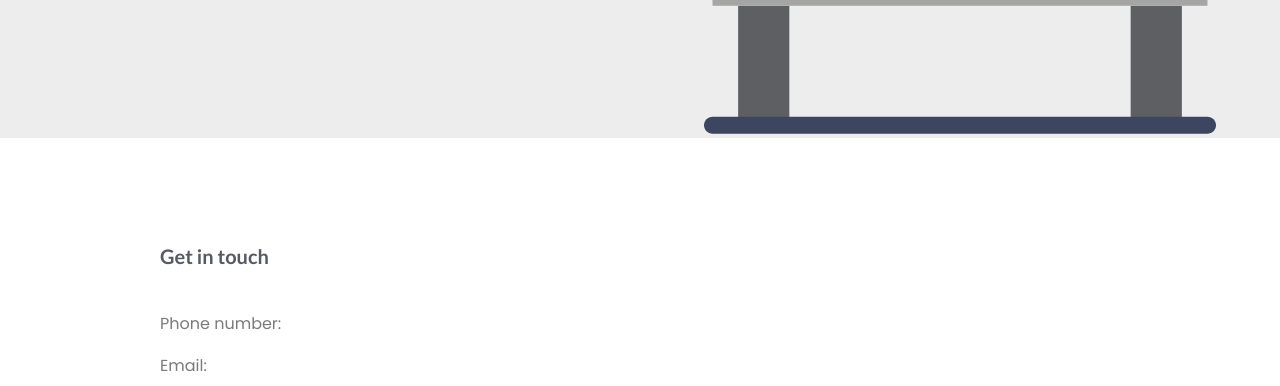
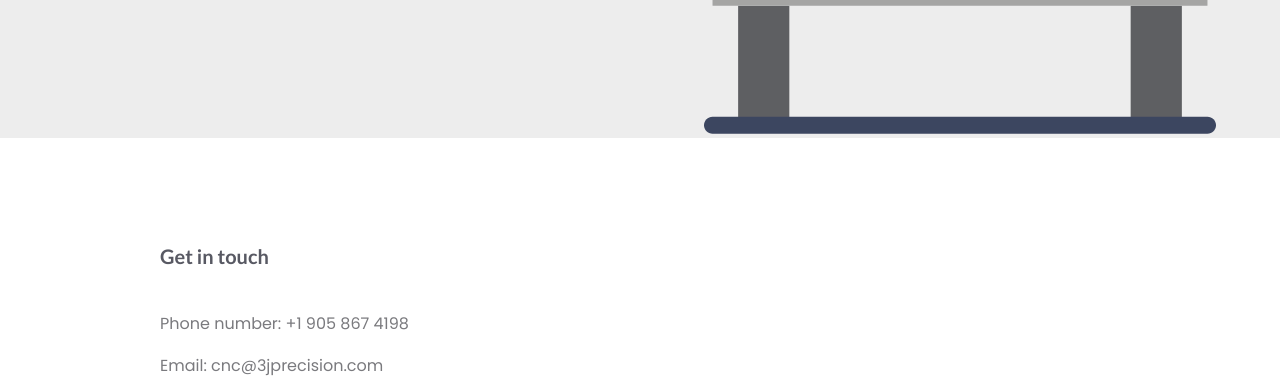
Before and after one commit to 3jprecision/website, a plain HTML site: page index.html in a window 1280 px wide. Shown: the part 414-800 px from the top of the page. Drawn offline with Linux system fonts and the light colour scheme.

Commit message:
Update index.html

```diff
--- a/index.html
+++ b/index.html
@@ -34,8 +34,8 @@
                 <div>
                         <h5 style="color: #585963;" class="text-xl font-bold font-lato">Get in touch</h5>
                         <ul class="mt-[42px] text-[#7A7A7E] text-[16px] font-normal space-y-[18px] font-poppins">
-                            <li><a href="#">Phone number: </a></li>
-                            <li><a href="#">Email: </a></li>
+                            <li><a href="#">Phone number: +1 905 867 4198 </a></li>
+                            <li><a href="#">Email: cnc@3jprecision.com </a></li>
                             <li><a href="#">Address: 1105 Crestlawn Dr. Mississauga Ontario</a></li>
                         </ul>
                     </div>
```
